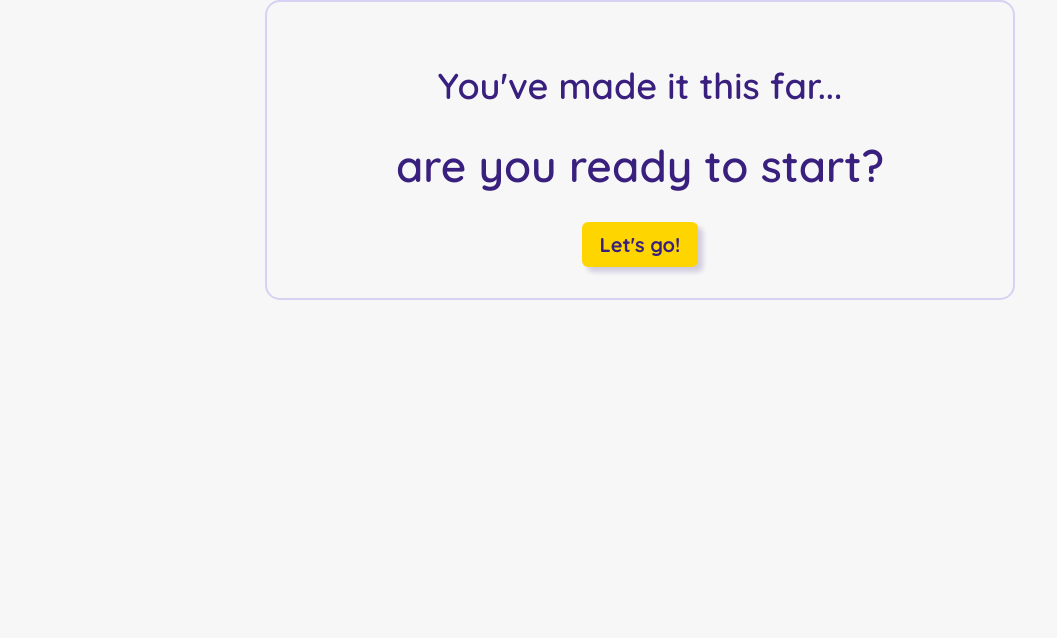
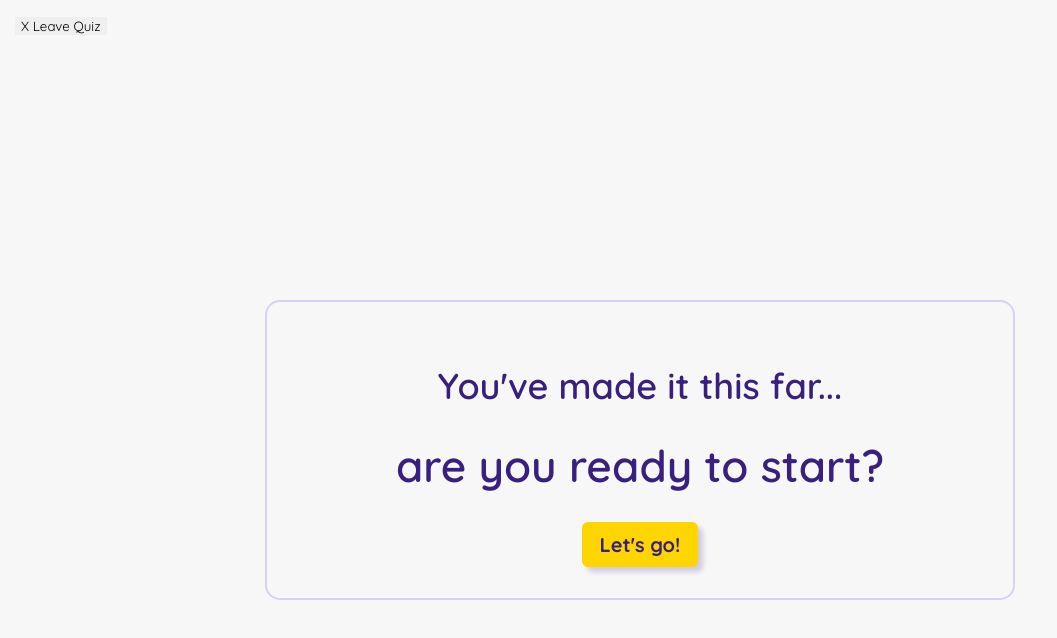
Before and after one commit to hungalunga/8-bit_NUDGE, a React (Create React App) app in the folder my-app/: page /quiz in a window 1280 px wide. Shown: the top 638 px of the page, without its empty margins (0-1057 px from the left). Built offline with nearby package versions, Linux system fonts and the light colour scheme; no server answers.

Commit message:
some quiz layout complete

```diff
--- a/my-app/src/Components/MainQuiz/MainQuiz.css
+++ b/my-app/src/Components/MainQuiz/MainQuiz.css
@@ -2,6 +2,7 @@
     display: flex;
     flex-direction: column;
     align-items: center;
+    justify-content: center;
     height:100vh;
     width: 100vw;
     background-color: #f7f7f7;
--- a/my-app/src/Components/MainQuiz/MainQuiz.js
+++ b/my-app/src/Components/MainQuiz/MainQuiz.js
@@ -71,7 +71,6 @@ export default function MainQuiz(props) {
 		<ExitQuizButton />
 		</div>
 			<div className="main-quiz-page">
-
 				<MainQuizDisplay
 					quizScore={quizScore}
 					setQuizScore={setQuizScore}
@@ -97,14 +96,16 @@ export default function MainQuiz(props) {
 			</div></>
 		);
 	} else {
-		return (
+		return (		<><div className="exit-quiz">
+		<ExitQuizButton />
+		</div>
 			<div className="main-quiz-page">
 				<Card className="big-card">
 					<h2>You've made it this far...</h2>
 					<h1>are you ready to start?</h1>{" "}
 					<Button onClick={() => setQuizStarted(true)}>Let's go!</Button>
-				</Card>
-			</div>
+				</Card></div>
+</>
 		);
 	}
 }
--- a/my-app/src/Components/MainQuizDisplay/MainQuizDisplay.js
+++ b/my-app/src/Components/MainQuizDisplay/MainQuizDisplay.js
@@ -41,8 +41,7 @@ export default function MainQuizDisplay(props) {
 			return (
 				<>
 					<div className="main-quiz-page">
-						<div className="mainQuiz">
-							<ProgressBar value={progressValue}></ProgressBar>
+							<ProgressBar className="quiz-progress-bar" value={progressValue}></ProgressBar>
 							<MainQuizQuestion
 								questionObject={questionObject}
 								wrong_answers={questionObject.wrong_answers}
@@ -58,7 +57,6 @@ export default function MainQuizDisplay(props) {
 								quizScore={props.quizScore}
 								setQuizScore={props.setQuizScore}
 							/>
-						</div>
 					</div>
 				</>
 			);
```
